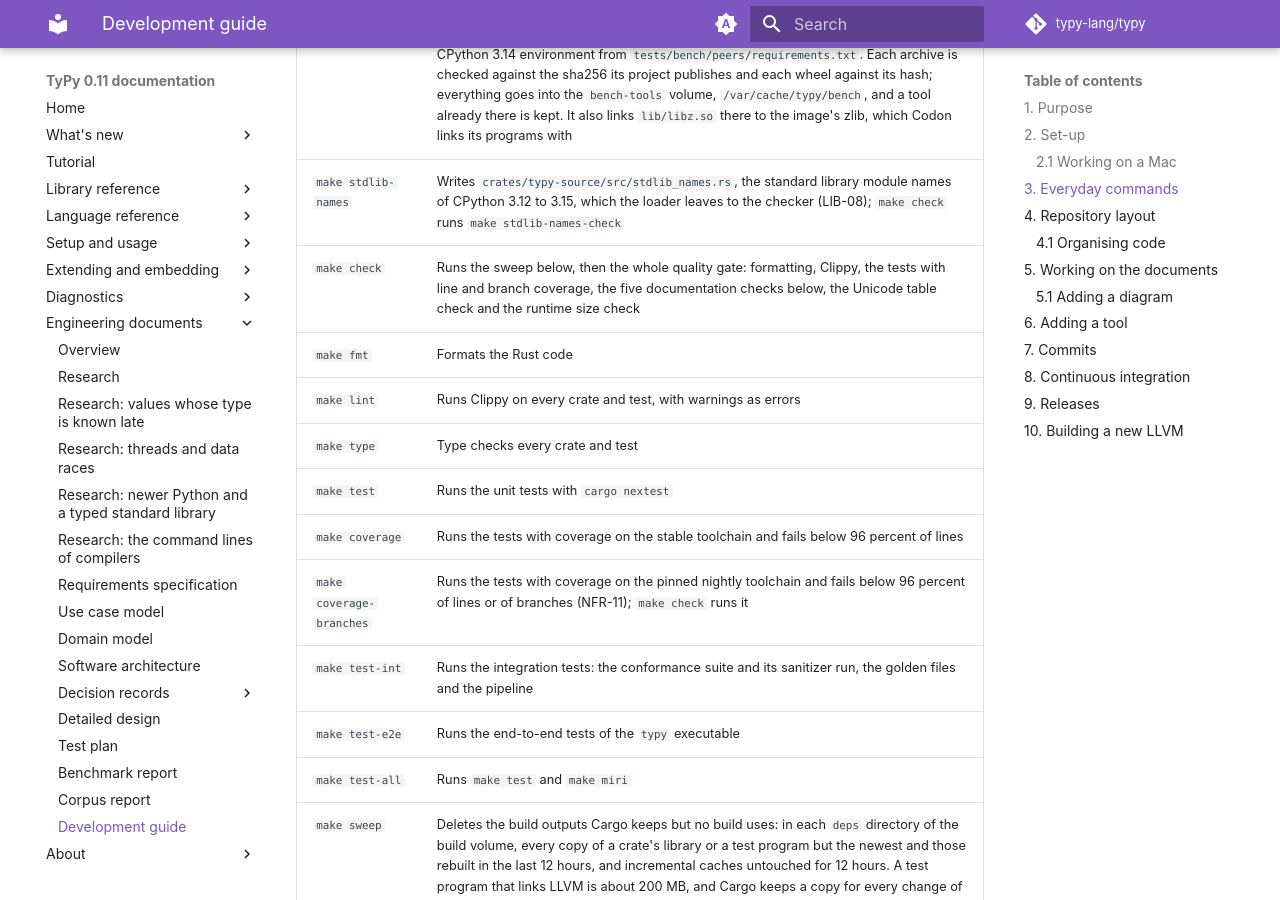
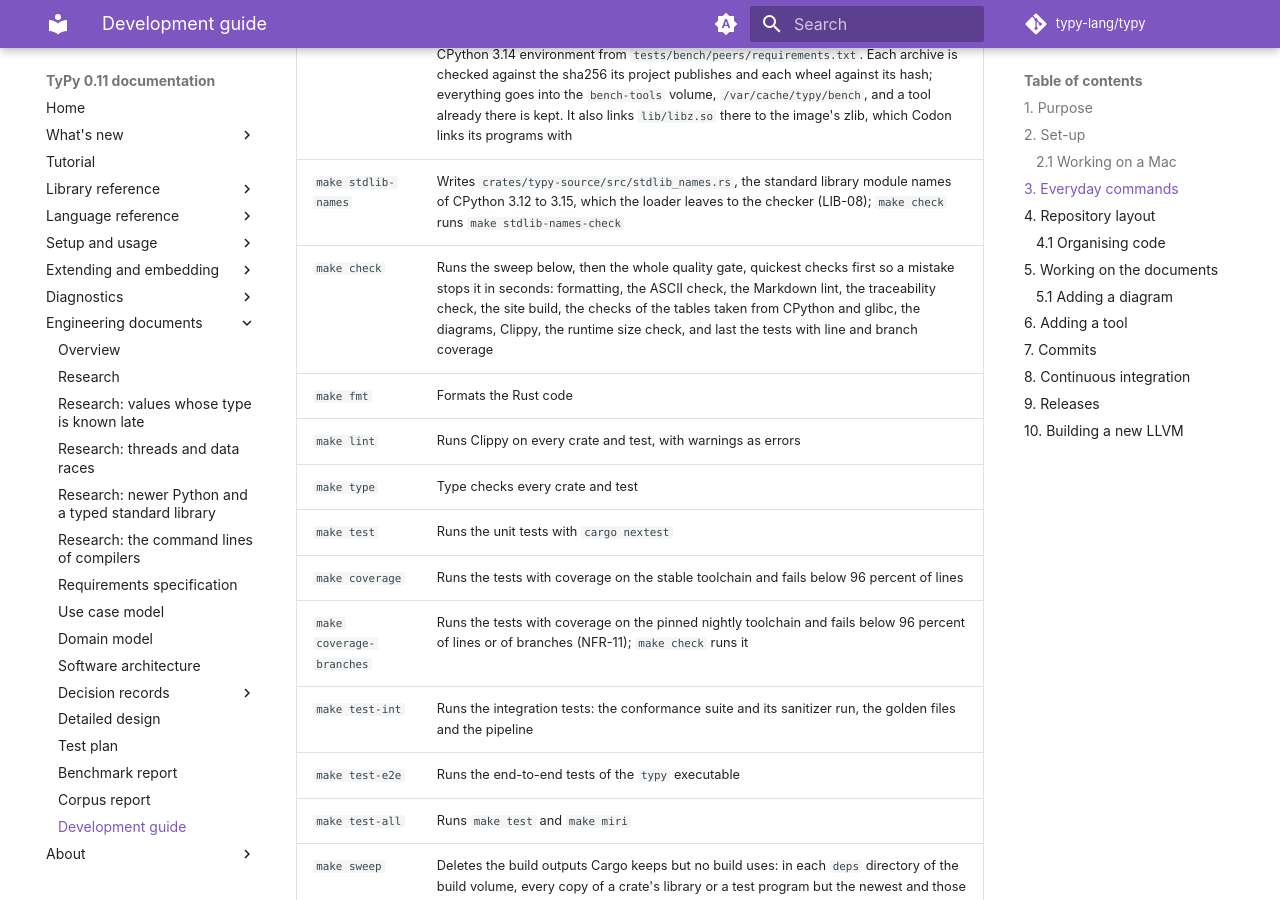
Before and after one commit to typy-lang/typy, an MkDocs documentation site: the page built from docs/development/development-guide.md, in a window 1280 px wide and 900 px high, scrolled down 3399 px. Built offline with MkDocs 1.6.1 and Material for MkDocs 9.7.7, drawn with Linux system fonts in a browser that asks for light colours; comment, search, counter and statistics services are not loaded; part of the change alters nothing that is shown; some of the changed text lies outside the part shown.

Commit message:
Run the quick checks of the gate before the tests

```diff
--- a/docs/development/development-guide.md
+++ b/docs/development/development-guide.md
@@ -3,10 +3,10 @@
 | Field | Value |
 | --- | --- |
 | Document | TyPy development guide |
-| Version | 0.30 |
+| Version | 0.31 |
 | Status | Draft |
 | Owner | typy-lang contributors |
-| Last updated | 2026-11-22 |
+| Last updated | 2026-11-23 |
 
 ## 1. Purpose
 
@@ -84,7 +84,7 @@ The `macos-15` job of CI does the same on every pull request.
 | `make bench` | Builds the compiler in release mode and times it on generated 10,000-line projects, in one file and in 200 modules, against the budgets of NFR-04, NFR-05 and NFR-14, with a check that checking time grows linearly with the modules |
 | `make bench-peers` | Downloads, once, the languages the cross-language benchmark compares with TyPy that the image lacks, about 0.5 GB: Go 1.27.4, the Temurin JDK 25.0.5, PyPy 3.11 v7.3.23 and Codon 0.20.6 from their release archives, and mypyc, Cython and Nuitka into a CPython 3.14 environment from `tests/bench/peers/requirements.txt`. Each archive is checked against the sha256 its project publishes and each wheel against its hash; everything goes into the `bench-tools` volume, `/var/cache/typy/bench`, and a tool already there is kept. It also links `lib/libz.so` there to the image's zlib, which Codon links its programs with |
 | `make stdlib-names` | Writes `crates/typy-source/src/stdlib_names.rs`, the standard library module names of CPython 3.12 to 3.15, which the loader leaves to the checker (LIB-08); `make check` runs `make stdlib-names-check` |
-| `make check` | Runs the sweep below, then the whole quality gate: formatting, Clippy, the tests with line and branch coverage, the five documentation checks below, the Unicode table check and the runtime size check |
+| `make check` | Runs the sweep below, then the whole quality gate, quickest checks first so a mistake stops it in seconds: formatting, the ASCII check, the Markdown lint, the traceability check, the site build, the checks of the tables taken from CPython and glibc, the diagrams, Clippy, the runtime size check, and last the tests with line and branch coverage |
 | `make fmt` | Formats the Rust code |
 | `make lint` | Runs Clippy on every crate and test, with warnings as errors |
 | `make type` | Type checks every crate and test |
```
Also changed, not shown: 1 other file.
